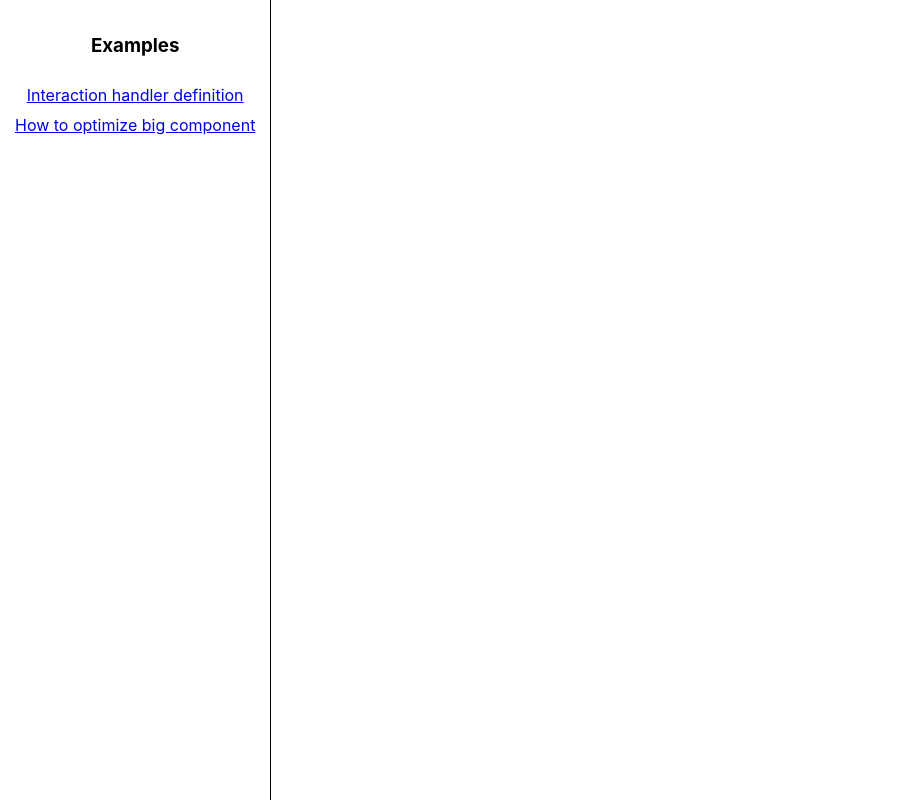
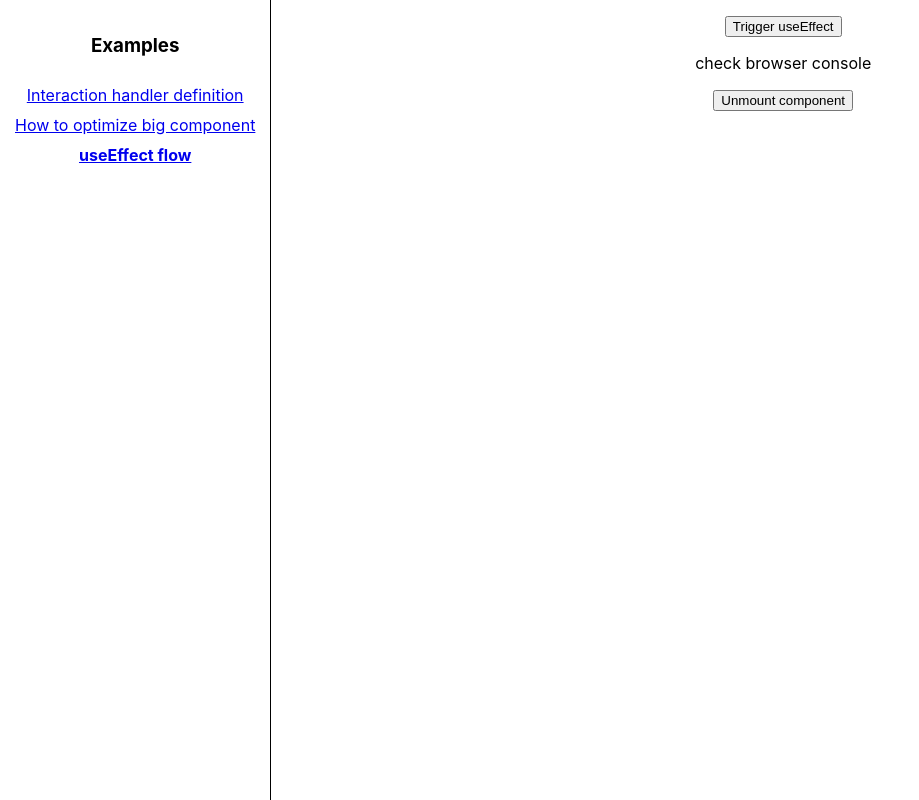
Before and after one commit to Selleo/react_devpath_examples, a React (Create React App) app: page /basics/useEffect in a window 1280 px wide. Shown: the whole page, without its empty margins (0-919 px from the left). Built offline with nearby package versions, Linux system fonts and the light colour scheme.

Commit message:
Add example for useEffect flow

```diff
--- a/src/App.js
+++ b/src/App.js
@@ -1,7 +1,12 @@
 import "./App.css";
 import { BrowserRouter, Routes, Route, NavLink } from "react-router-dom";
 
-import { HandlerMethods, OptimizationRouter } from "./pages/Basic";
+import {
+  HandlerMethods,
+  OptimizationRouter,
+  UseEffect2,
+  UseEffectFlow,
+} from "./pages/Basic";
 
 function App() {
   return (
@@ -13,6 +18,7 @@ function App() {
           <NavLink to="/basics/bigComponentOptimization">
             How to optimize big component
           </NavLink>
+          <NavLink to="/basics/useEffect">useEffect flow</NavLink>
         </nav>
         <div className="example">
           <Routes>
@@ -21,6 +27,8 @@ function App() {
               path="/basics/bigComponentOptimization"
               element={<OptimizationRouter />}
             />
+            <Route path="/basics/useEffect" element={<UseEffectFlow />} />
+            <Route path="/basics/useEffect2" element={<UseEffect2 />} />
           </Routes>
         </div>
       </div>
--- a/src/pages/Basic/BigListOptimizationExample/UnoptimizedWithPassingList/UnoptimizedApp.js
+++ b/src/pages/Basic/BigListOptimizationExample/UnoptimizedWithPassingList/UnoptimizedApp.js
@@ -1,4 +1,4 @@
-import { useCallback, useEffect, useMemo, useState } from "react";
+import { useEffect, useState } from "react";
 import List from "./List";
 import MOCK_DATA from "../MOCK_DATA";
 
--- /dev/null
+++ b/src/pages/Basic/UseEffectFlow/UseEffect2.js
@@ -0,0 +1,11 @@
+import { Link } from "react-router-dom";
+
+export default function UseEffect2() {
+  return (
+    <div>
+      <Link to="/basics/useEffect">
+        <button>Mount component</button>
+      </Link>
+    </div>
+  );
+}
--- /dev/null
+++ b/src/pages/Basic/UseEffectFlow/UseEffectFlow.js
@@ -0,0 +1,38 @@
+import { useState, useEffect, useRef } from "react";
+import { Link } from "react-router-dom";
+
+export default function UseEffectFlow() {
+  const [val, setVal] = useState(0);
+
+  // value from the state is stored in ref
+  // so it can be accessed in the cleanup function
+  const valRef = useRef(val);
+  valRef.current = val;
+
+  useEffect(() => {
+    console.log(`main function for: ${val}`);
+    console.log('====================')
+
+    return () => {
+      console.group("cleanup");
+      // value of variable "val" is captured when the main function was run
+      console.log(`val: ${val}`);
+
+      // when reading the value from reference, it is already updated
+      console.log(`val in ref.current: ${valRef.current}`);
+      console.groupEnd();
+    };
+  }, [val]);
+
+  return (
+    <div>
+      <button onClick={() => setVal((current) => current + 1)}>
+        Trigger useEffect
+      </button>
+      <p>check browser console</p>
+      <Link to="/basics/useEffect2">
+        <button>Unmount component</button>
+      </Link>
+    </div>
+  );
+}
--- /dev/null
+++ b/src/pages/Basic/UseEffectFlow/index.js
@@ -0,0 +1,4 @@
+import UseEffectFlow from "./UseEffectFlow";
+import UseEffect2 from "./UseEffect2";
+
+export { UseEffectFlow, UseEffect2 };
--- a/src/pages/Basic/index.js
+++ b/src/pages/Basic/index.js
@@ -1,4 +1,5 @@
 import { HandlerMethods } from "./HandlerMethods";
 import OptimizationRouter from "./BigListOptimizationExample/OptimizationRouter";
+import { UseEffectFlow, UseEffect2 } from "./UseEffectFlow";
 
-export { HandlerMethods, OptimizationRouter };
+export { HandlerMethods, OptimizationRouter, UseEffectFlow, UseEffect2 };
```
